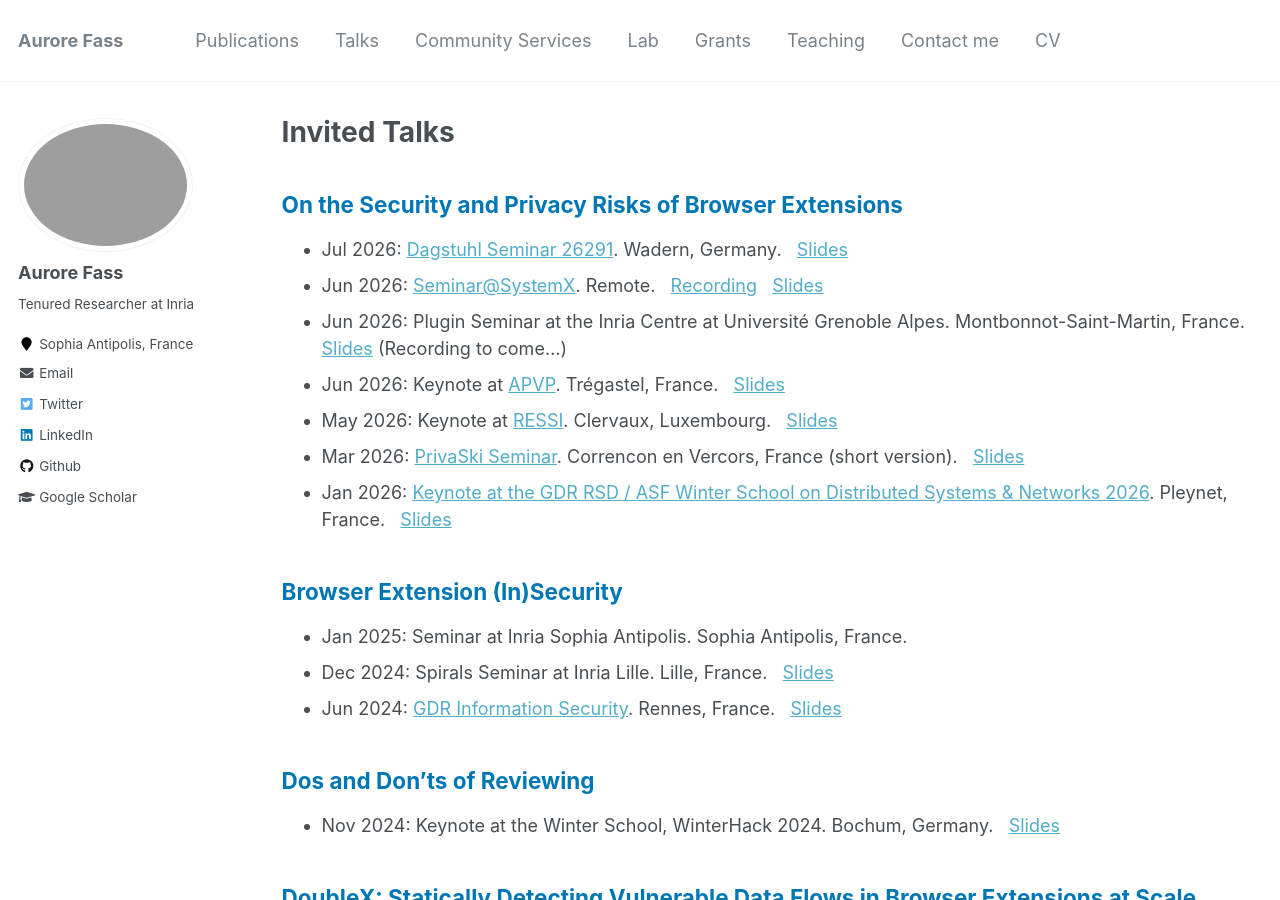
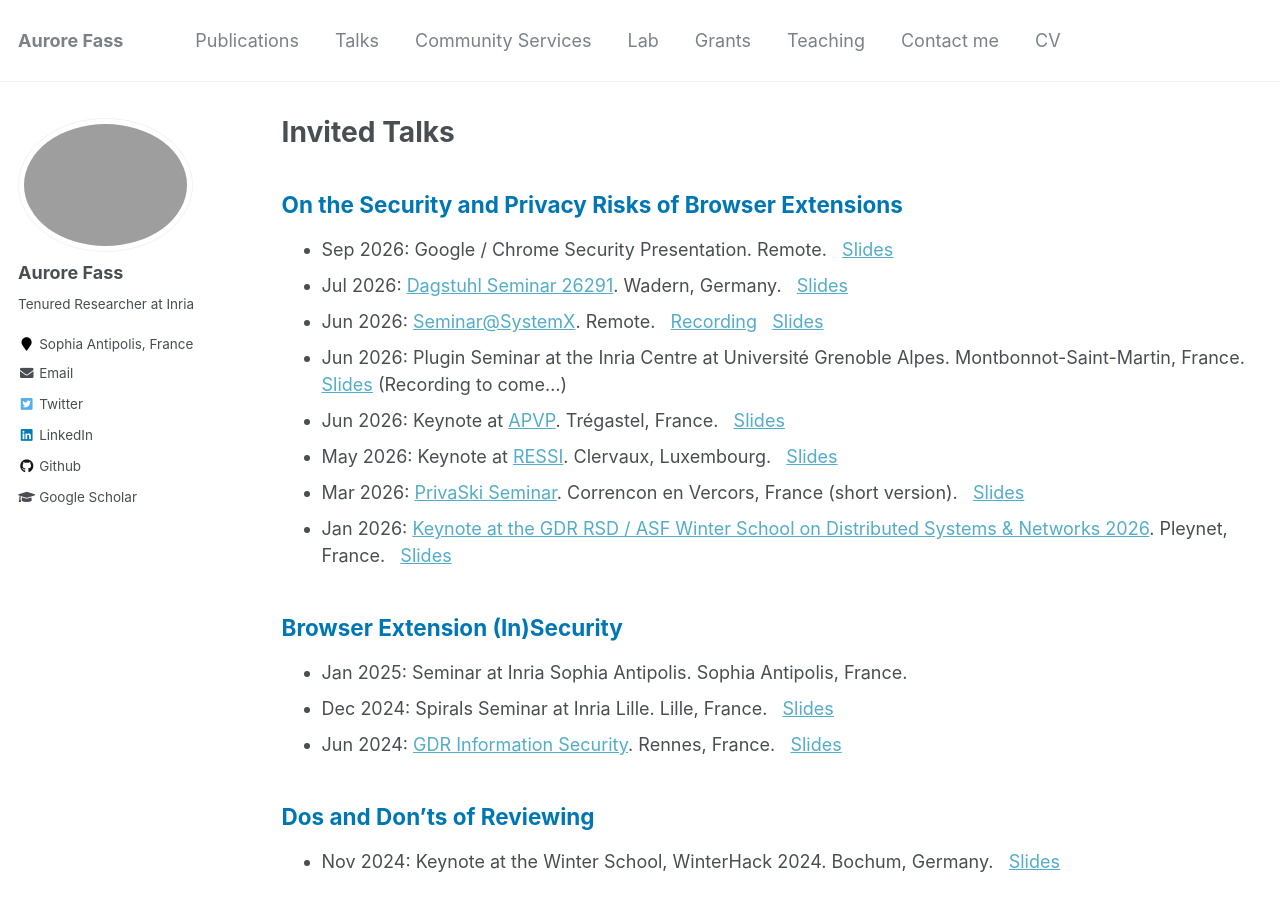
Before and after one commit to Aurore54F/aurore54f.github.io, a Jekyll site: the page built from _pages/talks.md, in a window 1280 px wide and 900 px high. Built offline with Jekyll 4.4.1, drawn with Linux system fonts in a browser that asks for light colours.

Commit message:
Added Google talk

```diff
--- a/_pages/talks.md
+++ b/_pages/talks.md
@@ -7,6 +7,7 @@ author_profile: true
 
 
 ## <span style="color:rgb(0, 119, 181)"> On the Security and Privacy Risks of Browser Extensions  </span>
+* Sep 2026: Google / Chrome Security Presentation. Remote. &nbsp; [Slides](https://aurore54f.github.io/papers/fass2026browserextensions-google.talk.pdf)
 * Jul 2026: [Dagstuhl Seminar 26291](https://www.dagstuhl.de/en/seminars/seminar-calendar/seminar-details/26291). Wadern, Germany. &nbsp; [Slides](https://aurore54f.github.io/papers/fass2026browserextensions-dagstuhl.talk.pdf)
 * Jun 2026: [Seminar@SystemX](https://www.irt-systemx.fr/evenement/seminarsystemx-anime-par-aurore-fass/). Remote. &nbsp; [Recording](https://www.youtube.com/watch?v=-TV2UB4OUJ4) &nbsp; [Slides](https://aurore54f.github.io/papers/fass2026browserextensions-systemx.talk.pdf)
 * Jun 2026: Plugin Seminar at the Inria Centre at Université Grenoble Alpes. Montbonnot-Saint-Martin, France. &nbsp; [Slides](https://aurore54f.github.io/papers/fass2026browserextensions-plugin.talk.pdf) (Recording to come...)
```
Also changed, not shown: 2 other files.
